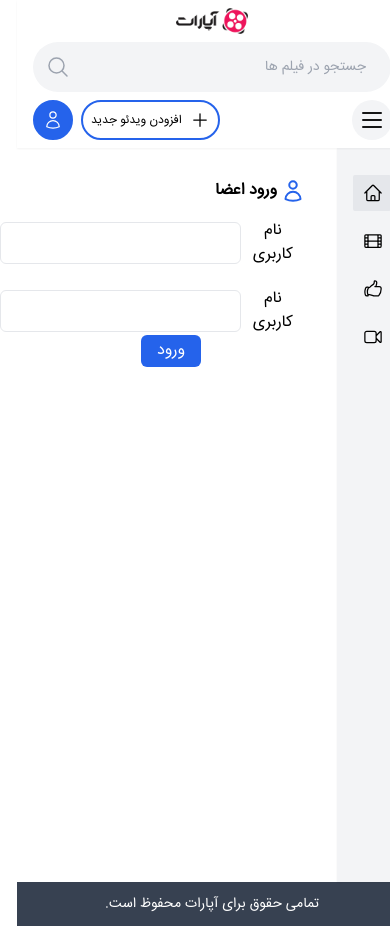
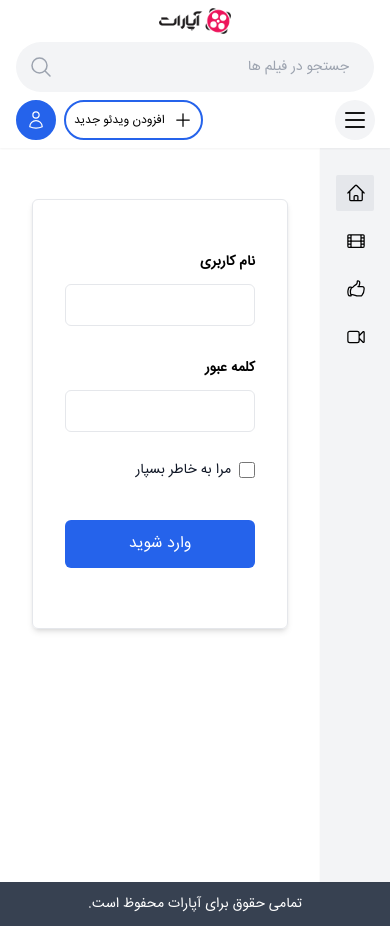
Before and after one commit to pedram-naghdi/Aparat-Project, a Next.js app: page /login in a window 390 px wide. Built offline with nearby package versions, Linux system fonts and the light colour scheme.

Commit message:
Improve Atom

```diff
--- a/app/layout/components/header/ProfileLinks.tsx
+++ b/app/layout/components/header/ProfileLinks.tsx
@@ -4,13 +4,18 @@ import { Iauth } from "./Profile"
 interface IProfileLinksProps {
     logout : Dispatch<SetStateAction<Iauth>>
 }
-const ProfileLinks = ({logout}:IProfileLinksProps) => {
+const ProfileLinks = ({logout : SetAuth}:IProfileLinksProps) => {
 
     const [openProfileMenu , SetopenProfileMenu] = useState<boolean>(false)
 
     const Logout = () => {
         localStorage.removeItem("auth");
-        logout({isLogin:false,token:''});
+        SetAuth(
+            {
+                isLogin:false,
+                token:''
+            }
+        );
     }
 
     return (
--- a/app/layout/components/header/header.tsx
+++ b/app/layout/components/header/header.tsx
@@ -4,11 +4,10 @@ import { useAtom } from 'jotai'
 import { SIDEBAR_ATOM } from '@/app/jotai'
 import SearchForm from "./SearchForm"
 import Profile from "./Profile"
-import { useEffect } from 'react';
 
 const Header = () => {
 
-    const [openSidebar, setOpenSidebar] = useAtom(SIDEBAR_ATOM)
+    const [openSidebar, setOpenSidebar] = useAtom<boolean>(SIDEBAR_ATOM)
 
     return (
         <header className="py-2 fixed w-full shadow-sm bg-white top-0 z-10">
--- a/app/layout/components/main.tsx
+++ b/app/layout/components/main.tsx
@@ -1,5 +1,5 @@
 "use client"
-import { useAtom } from 'jotai'
+import { useAtomValue } from 'jotai'
 import {SIDEBAR_ATOM} from '@/app/jotai'
 import Menu from './Menu'
 import useWindowSize from '@/components/useWindowSize'
@@ -9,7 +9,7 @@ import { QueryClient, QueryClientProvider } from '@tanstack/react-query'
 const Main = (props) => {
 
   useWindowSize()
-  const [openSidebar, setOpenSidebar] = useAtom(SIDEBAR_ATOM)
+  const openSidebar = useAtomValue<boolean>(SIDEBAR_ATOM)
 
   const queryClient = new QueryClient({ defaultOptions : {
     queries : { refetchOnWindowFocus : false}
--- a/app/login/page.tsx
+++ b/app/login/page.tsx
@@ -1,51 +1,56 @@
 "use client"
 import { useState } from "react"
-import axios from "axios"
 import md5 from 'md5'
+import { ToastContainer, toast } from 'react-toastify';
+import 'react-toastify/dist/ReactToastify.min.css';
+import useLogin from "@/services/useLogin";
 
 const Login = () => {
 
-    const [userName, setUserName] = useState()
-    const [password, setPassword] = useState()
+    const [userName, setUserName] = useState("")
+    const [password, setPassword] = useState("")
 
+    const { data: userData, isLoading, isError, refetch, isRefetching } = useLogin(userName, md5(password))
 
-    const loginHandle = () => {
+    if (isError) {
+        toast.error("در ورود به سامانه خطایی رخ داد!");
+    }
 
-        console.log( md5(password))
-        axios({
-            method: 'post',
-            url: 'https://www.aparat.com/etc/api/login/luser/' + userName + '/lpass/' + md5(password)
-
-        }).then((response) => {
-
-            console.log(response)
-
-
-        }, (error) => {
-            console.log(error)
-        })
-
+    if (isRefetching) {
+        if (userData.login.type == 'error') {
+            toast.error(userData.login.value);
+        }
     }
 
     return (
-        <div className=" text-center">
-            <div className="page-title flex items-center gap-1">
-                <svg xmlns="http://www.w3.org/2000/svg" fill="none" viewBox="0 0 24 24" strokeWidth={1.5} stroke="currentColor" className="w-6 h-6 text-blue-600 stroke-2">
-                    <path strokeLinecap="round" strokeLinejoin="round" d="M15.75 6a3.75 3.75 0 11-7.5 0 3.75 3.75 0 017.5 0zM4.501 20.118a7.5 7.5 0 0114.998 0A17.933 17.933 0 0112 21.75c-2.676 0-5.216-.584-7.499-1.632z" />
-                </svg>
-                <h1 className=" text-md font-bold">ورود اعضا</h1>
+        <div className="login-box w-full md:w-[400px] max-w-full rounded-md shadow-md border p-8 mx-auto mt-5">
+            <div className="flex gap-3 mb-8 mt-5 flex-col">
+                <label htmlFor="username" className="text-sm font-bold">نام کاربری</label>
+                <input type="text" id="username" className="border rounded-md py-2 px-3" value={userName} onChange={(e) => { setUserName(e.target.value) }} />
             </div>
-            <div className="login-box mt-4 pr-3">
-                <div className="flex gap-3 items-center">
-                    <label htmlFor="username" className="w-[100px]">نام کاربری</label>
-                    <input type="text" id="username" className="border rounded-md py-2 px-3" value={userName} onChange={(e) => { setUserName(e.target.value) }} />
-                </div>
-                <div className="flex gap-3 items-center mt-5">
-                    <label htmlFor="password" className="w-[100px]">نام کاربری</label>
-                    <input type="password" id="password" className="border rounded-md py-2 px-3" value={password} onChange={(e) => { setPassword(e.target.value) }} />
-                </div>
-                <button className=" bg-blue-600 text-white py-1 px-4 rounded-md" onClick={loginHandle}>ورود</button>
+            <div className="flex gap-3 mb-7 flex-col">
+                <label htmlFor="password" className="text-sm font-bold">کلمه عبور</label>
+                <input type="password" id="password" className="border rounded-md py-2 px-3" value={password} onChange={(e) => { setPassword(e.target.value) }} />
             </div>
+            <div className="flex items-center mb-10">
+                <input id="default-checkbox" type="checkbox" value="" className="w-4 h-4 text-blue-600 bg-gray-100 border-gray-300 rounded" />
+                <label for="default-checkbox" className="ms-2 text-sm font-medium text-gray-900 dark:text-gray-300">مرا به خاطر بسپار</label>
+            </div>
+            <div className="flex gap-3 items-center mb-7">
+                <button className="bg-blue-600 text-white py-3 px-4 rounded-md w-full flex items-center gap-3 justify-center hover:bg-blue-500" onClick={() => refetch()}>
+                    {isLoading &&
+                    <div role="status">
+                        <svg aria-hidden="true" className="w-6 h-6 text-white animate-spin fill-blue-600" viewBox="0 0 100 101" fill="none" xmlns="http://www.w3.org/2000/svg">
+                            <path d="M100 50.5908C100 78.2051 77.6142 100.591 50 100.591C22.3858 100.591 0 78.2051 0 50.5908C0 22.9766 22.3858 0.59082 50 0.59082C77.6142 0.59082 100 22.9766 100 50.5908ZM9.08144 50.5908C9.08144 73.1895 27.4013 91.5094 50 91.5094C72.5987 91.5094 90.9186 73.1895 90.9186 50.5908C90.9186 27.9921 72.5987 9.67226 50 9.67226C27.4013 9.67226 9.08144 27.9921 9.08144 50.5908Z" fill="currentColor" />
+                            <path d="M93.9676 39.0409C96.393 38.4038 97.8624 35.9116 97.0079 33.5539C95.2932 28.8227 92.871 24.3692 89.8167 20.348C85.8452 15.1192 80.8826 10.7238 75.2124 7.41289C69.5422 4.10194 63.2754 1.94025 56.7698 1.05124C51.7666 0.367541 46.6976 0.446843 41.7345 1.27873C39.2613 1.69328 37.813 4.19778 38.4501 6.62326C39.0873 9.04874 41.5694 10.4717 44.0505 10.1071C47.8511 9.54855 51.7191 9.52689 55.5402 10.0491C60.8642 10.7766 65.9928 12.5457 70.6331 15.2552C75.2735 17.9648 79.3347 21.5619 82.5849 25.841C84.9175 28.9121 86.7997 32.2913 88.1811 35.8758C89.083 38.2158 91.5421 39.6781 93.9676 39.0409Z" fill="currentFill" />
+                        </svg>
+                        <span className="sr-only">Loading...</span>
+                    </div>
+                    }
+                    <span>وارد شوید</span>
+                </button>
+            </div>
+            <ToastContainer position="bottom-left" rtl theme="light" />
         </div>
     )
 }
--- a/app/video/[id]/page.tsx
+++ b/app/video/[id]/page.tsx
@@ -1,6 +1,6 @@
 "use client"
 import { SIDEBAR_ATOM } from "@/app/jotai"
-import { useAtom } from "jotai"
+import { useSetAtom } from "jotai"
 import { useEffect} from "react"
 import VideoDetails from "../components/VideoDetails"
 import RelativeVideos from "../components/RelativeVideos"
@@ -13,11 +13,11 @@ type Itags = []
 
 const Video = ({ params }: { params: { id: string } }) => {
 
-    const [ , setOpenSidebar] = useAtom<boolean>(SIDEBAR_ATOM)
+    const setOpenSidebar = useSetAtom(SIDEBAR_ATOM)
 
     useEffect(() => {
         setOpenSidebar(false)
-      }, [])
+    }, [])
 
     const {data : video , isLoading, isError} = useVideoDetails(params.id)
     const tags: Itags = video?.tags?.slice(0, 8)
--- a/components/useWindowSize.tsx
+++ b/components/useWindowSize.tsx
@@ -1,12 +1,12 @@
 "use client"
 
-import { useAtom } from 'jotai'
+import { useSetAtom } from 'jotai'
 import { SIDEBAR_ATOM } from '@/app/jotai'
 import { useEffect } from 'react';
 
 const useWindowSize = () => {
 
-    const [, setOpenSidebar] = useAtom(SIDEBAR_ATOM)
+    const setOpenSidebar = useSetAtom(SIDEBAR_ATOM)
 
     useEffect(() => {
 
--- a/next.config.js
+++ b/next.config.js
@@ -2,3 +2,7 @@
 const nextConfig = {}
 
 module.exports = nextConfig
+
+// module.exports = {
+//     reactStrictMode: false,
+// }
--- a/package.json
+++ b/package.json
@@ -16,7 +16,8 @@
     "md5": "^2.3.0",
     "next": "14.0.4",
     "react": "^18",
-    "react-dom": "^18"
+    "react-dom": "^18",
+    "react-toastify": "^9.1.3"
   },
   "devDependencies": {
     "@swc-jotai/react-refresh": "^0.1.0",
--- a/public/assets/css/globals.css
+++ b/public/assets/css/globals.css
@@ -20,3 +20,8 @@ body {
     background-color: #fff;
     font-family: IRANSans;
 }
+
+.Toastify .Toastify__toast-body {
+    font-family: IRANSans;
+    font-size: 13px;
+}
--- /dev/null
+++ b/services/useLogin.ts
@@ -0,0 +1,14 @@
+
+import { useQuery } from "@tanstack/react-query"
+import axios from "axios"
+
+const useLogin = (userName : string , password : string | number) => {
+
+    return useQuery({
+            queryKey: ['Login'],
+            queryFn: () => axios.get(`https://www.aparat.com/etc/api/login/luser/${userName}/lpass/${password}`).then((response) =>response.data),
+            enabled: false
+        })
+}
+
+export default useLogin
```
Also changed, not shown: 1 other file (tests, documents, lock files or other folders).
